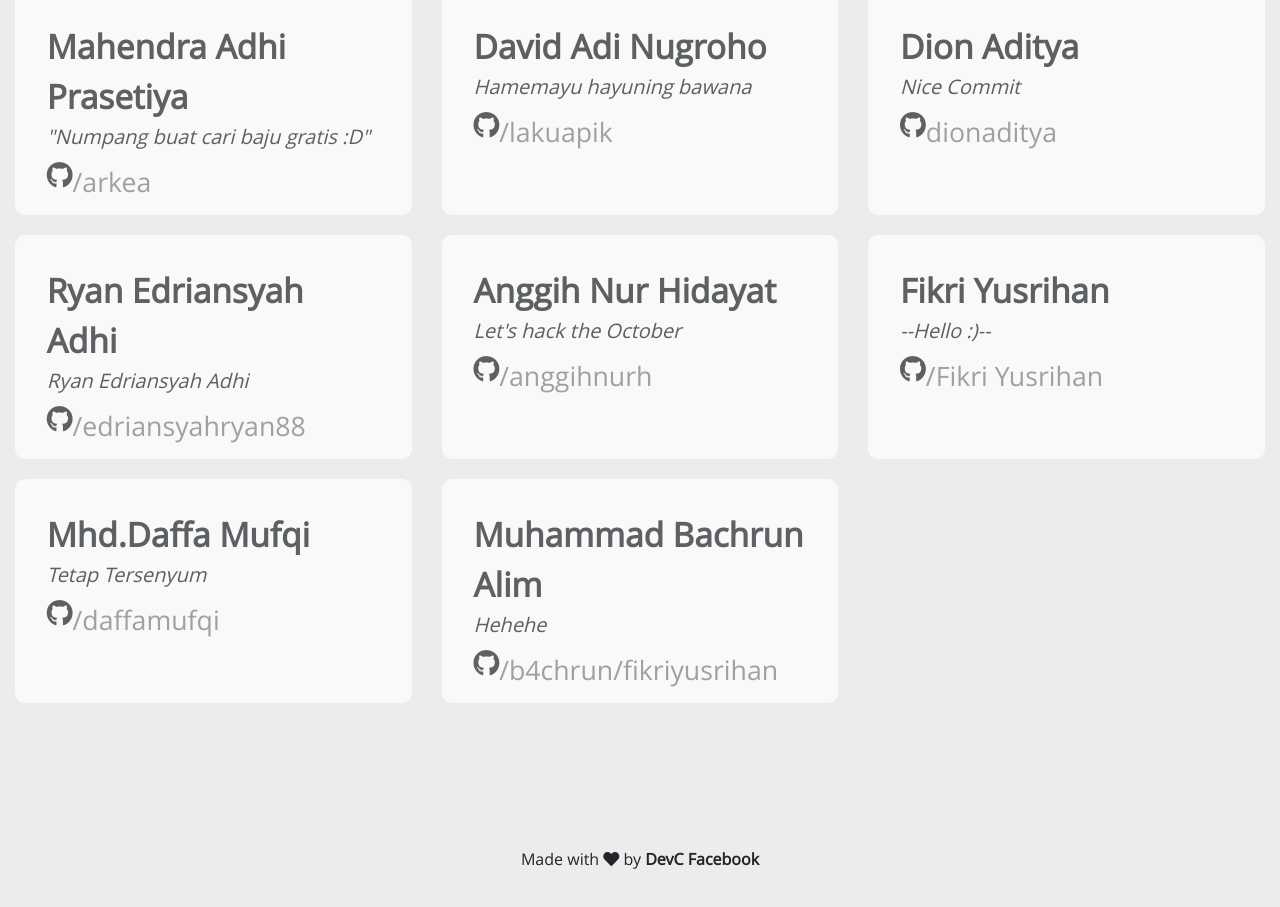
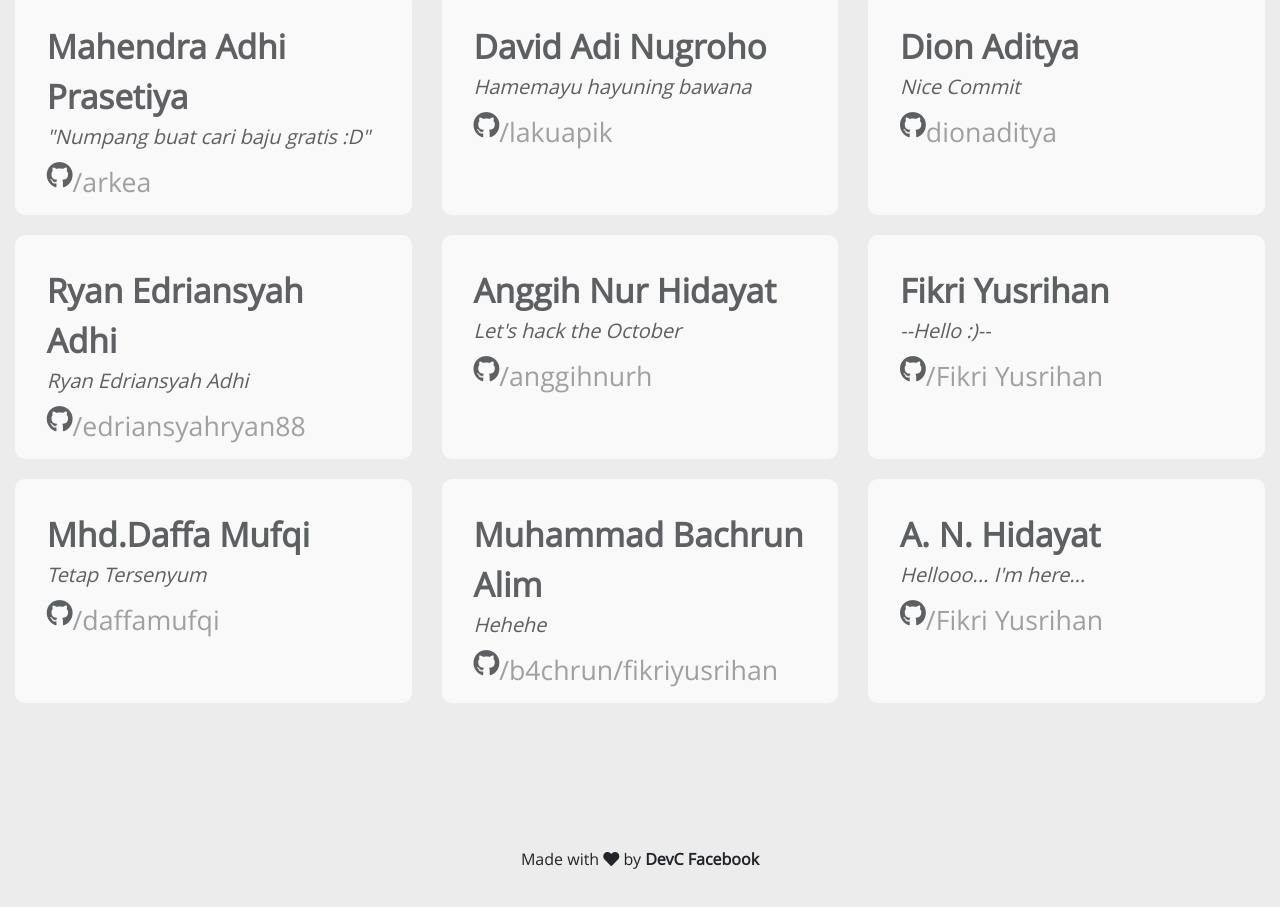
Before and after one commit to aanfaisal/hacktoberfest2019, a plain HTML site: page index.html in a window 1280 px wide. Shown: the part 2131-3038 px from the top of the page. Drawn offline with nearby package versions, Linux system fonts and the light colour scheme.

Commit message:
Update index.html add me

```diff
--- a/index.html
+++ b/index.html
@@ -317,7 +317,20 @@
             </div>
             <!-- COPY TILL HERE -->
 
-
+             <!-- COPY FROM HERE -->
+            <div class="col-md-4">
+                <div class="m-card">
+                    <div class="name">A. N. Hidayat</div>
+                    <div class="msg">Hellooo... I'm here...</div>
+                    <div class="github container-fluid">
+                        <div class="row">
+                            <i class="fab fa-github"></i>
+                            <a href="https://github.com/dayatstuff">/Fikri Yusrihan</a>
+                        </div>
+                    </div>
+                </div>
+            </div>
+        <!-- COPY TILL HERE -->
 
         </div>
         <br><br><br><br><br><br>
```
